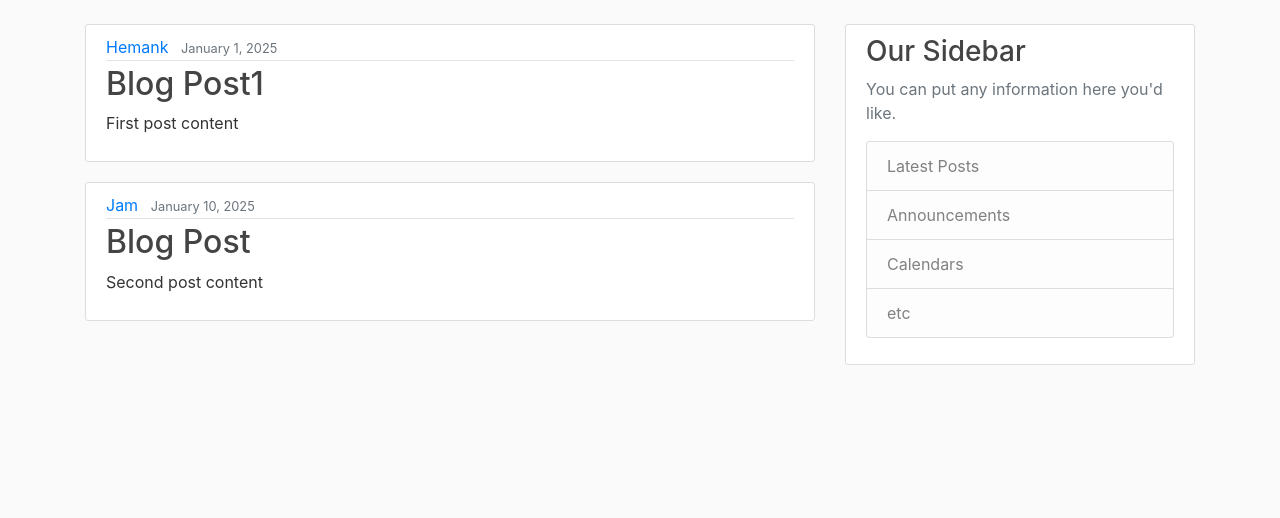
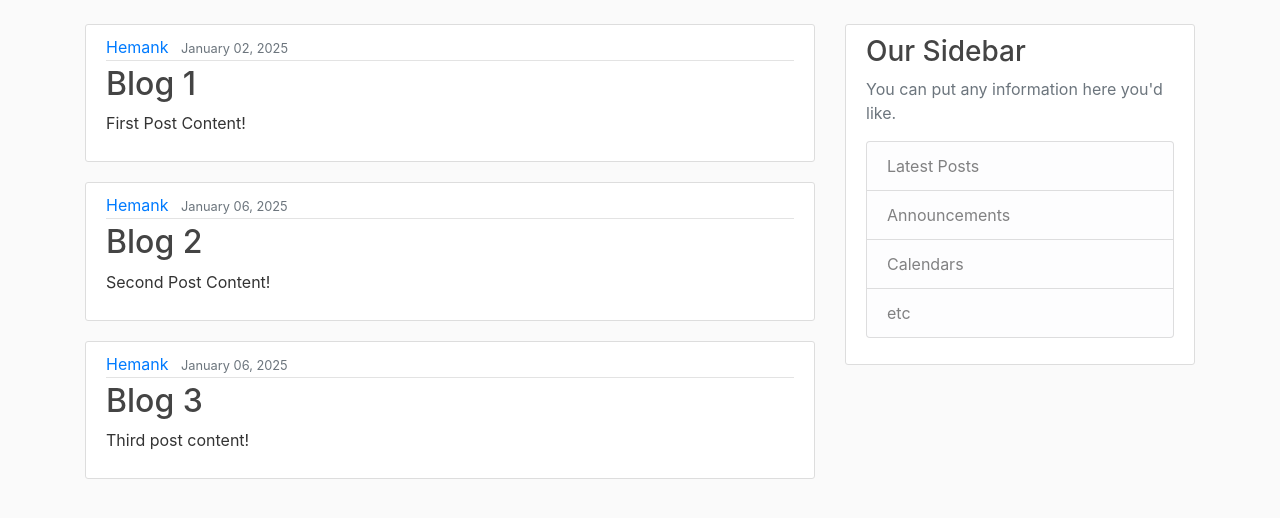
Before and after one commit to hemankpatwal/my-django-project, a Django app: page / in a window 1280 px wide. Shown: the part 56-574 px from the top of the page. Run offline with Django 5.2, Linux system fonts and the light colour scheme; data comes from the database, SQL or seed files in the repository; both versions use the stored data as it was after the commit; some libraries are stand-ins or nearby versions.

Commit message:
Corrected date time format

```diff
--- a/blog/templates/blog/home.html
+++ b/blog/templates/blog/home.html
@@ -5,7 +5,7 @@
         <div class="media-body">
           <div class="article-metadata">
             <a class="mr-2" href="#">{{ post.author }}</a>
-            <small class="text-muted">{{ post.date_posted }}</small>
+            <small class="text-muted">{{ post.date_posted |date:"F d, Y" }}</small>
           </div>
           <h2><a class="article-title" href="#">{{ post.title }}</a></h2>
           <p class="article-content">{{ post.content }}</p>
--- a/blog/views.py
+++ b/blog/views.py
@@ -1,24 +1,11 @@
 from django.shortcuts import render
+from.models import Post
 
-posts = [
-    {
-        'author': 'Hemank',
-        'title': 'Blog Post1',
-        'content': 'First post content',
-        'date_posted': 'January 1, 2025',
-    },
-    {
-        'author': 'Jam',
-        'title': 'Blog Post',
-        'content': 'Second post content',
-        'date_posted': 'January 10, 2025',
-    }
-]
 
 
 def home(request):
     context = {
-        'posts': posts
+        'posts': Post.objects.all()
     }
     return render(request, 'blog/home.html', context)
 
```
Also changed, not shown: blog/models.py (line endings or trailing spaces), db.sqlite3.
